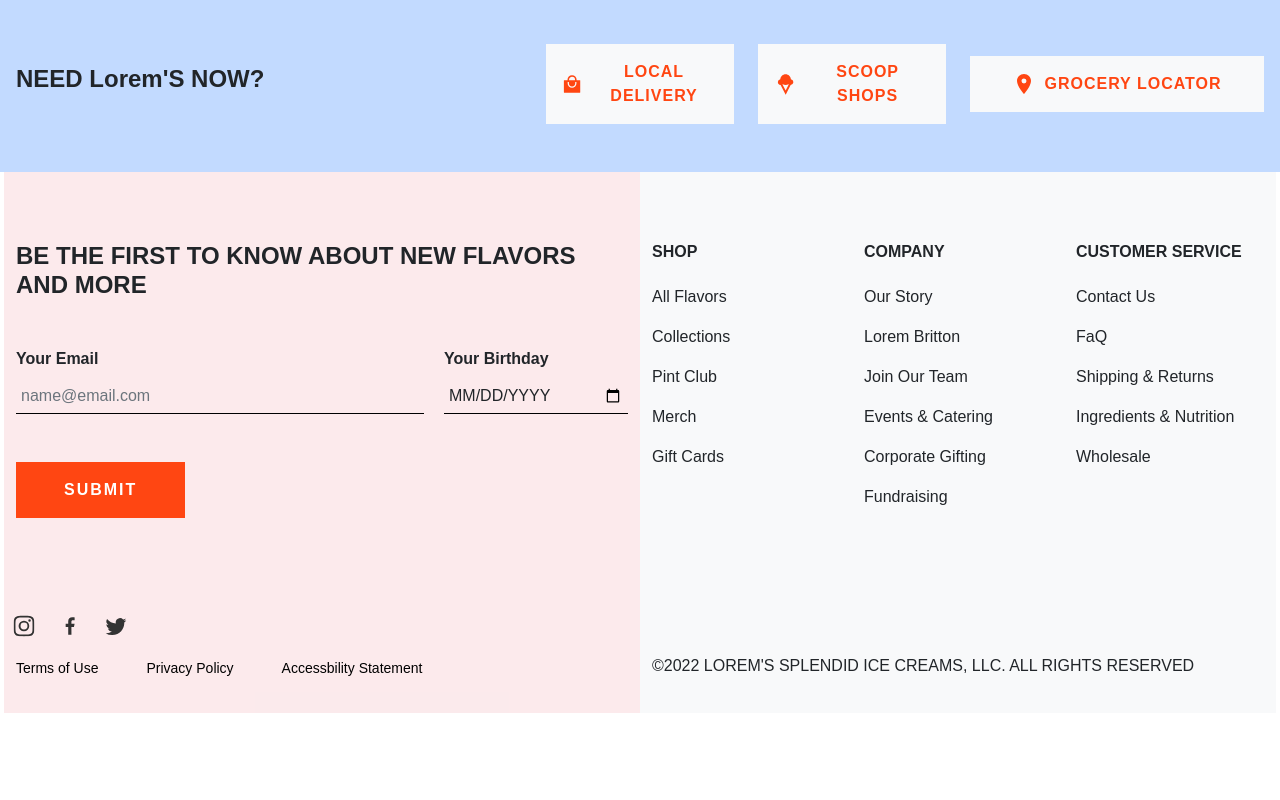
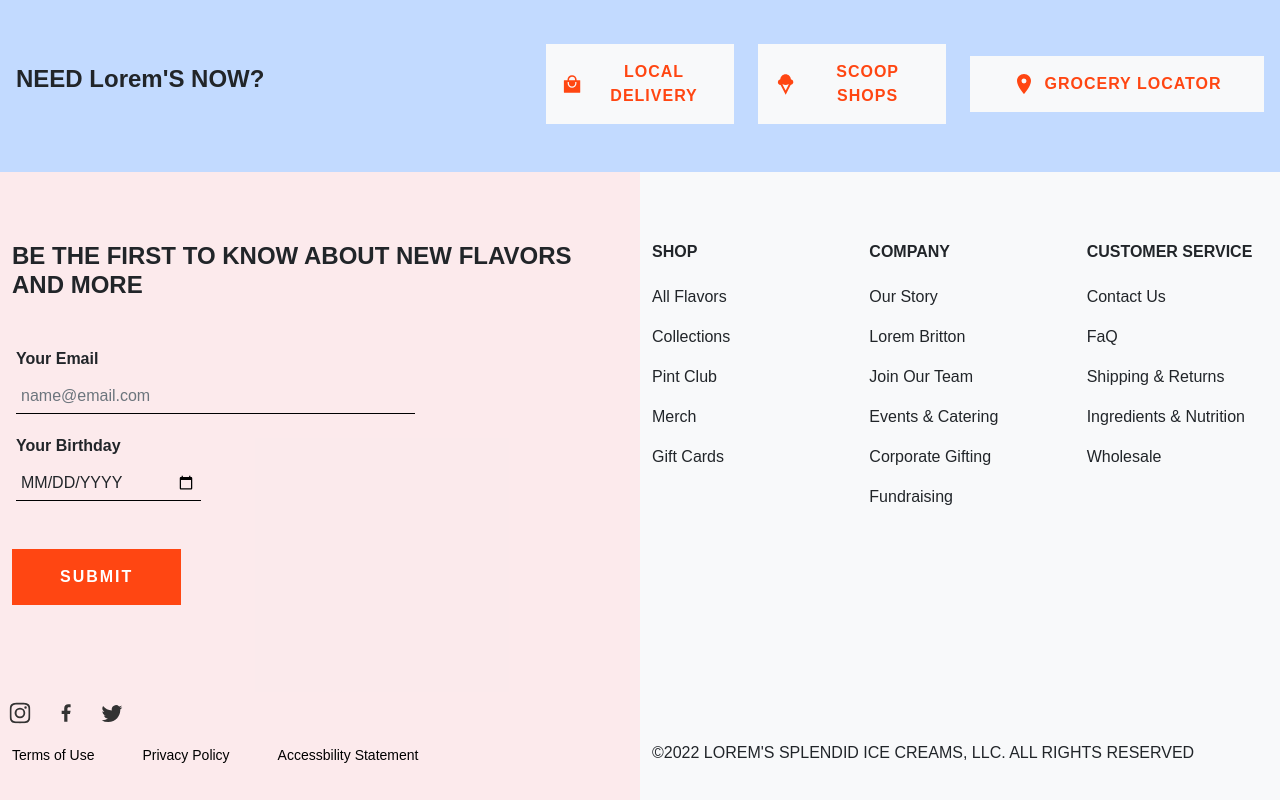
Before and after one commit to ArcticDevs/Jenis, a React (Create React App) app: page /location/details/1 in a window 1280 px wide. Shown: the part 833-1633 px from the top of the page. Before the commit the page ends 1546 px from the top, so only its background shows below. Built offline with nearby package versions, Linux system fonts and the light colour scheme.

Commit message:
Updated Files

```diff
--- a/src/components/Footer.jsx
+++ b/src/components/Footer.jsx
@@ -77,16 +77,16 @@ const Footer = () => {
 					</button>
 				</div>
 			</div>
-			<div className='footer-body row px-3'>
-				<div className='footer-left bg-danger bg-opacity-10 col-lg-6 col-12'>
+			<div className='footer-body row'>
+				<div className='footer-left bg-danger bg-opacity-10 col-lg-6 col-12 ps-4'>
 					<h2 className='fs-4 fw-bold'>BE THE FIRST TO KNOW ABOUT NEW FLAVORS AND MORE</h2>
 					<form action="">
-						<div className='footer-form my-5'>
-							<div className='col-8'>
+						<div className='row footer-form my-5 '>
+							<div className='col-md-8 col-12 ps-3'>
 								<label htmlFor="email" className="form-label fw-bold">Your Email</label>
 								<input type="email" className="form-control" id="email" placeholder="name@email.com" />
 							</div>
-							<div className='col'>
+							<div className='col-md-4 col-12 ps-3'>
 								<label htmlFor="date" className="form-label fw-bold">Your Birthday</label>
 								<input type="date" className="form-control text-uppercase" id="date" />
 							</div>
@@ -152,8 +152,8 @@ const Footer = () => {
 						</div>
 					</div>
 					:
-					<div className='mob-footer'>
-						<div className='footer-menu'>
+					<div className='footer-mob-grid px-3 ps-4'>
+						<div className='footer-menu '>
 							{footerData.map((val, index) =>
 								<FooterSubMenu name={val.name} subData={val.subList} key={index} />
 							)}
--- a/src/styles/Footer.css
+++ b/src/styles/Footer.css
@@ -4,6 +4,16 @@
 
 .footer-head-btn span {
     letter-spacing: 1px;
+}
+
+.footer-body {
+    position: relative;
+    display: block;
+}
+
+.footer-mob-grid {
+    padding: 0px !important;
+    margin: 0 !important;
 }
 
 .footer-left {
```
